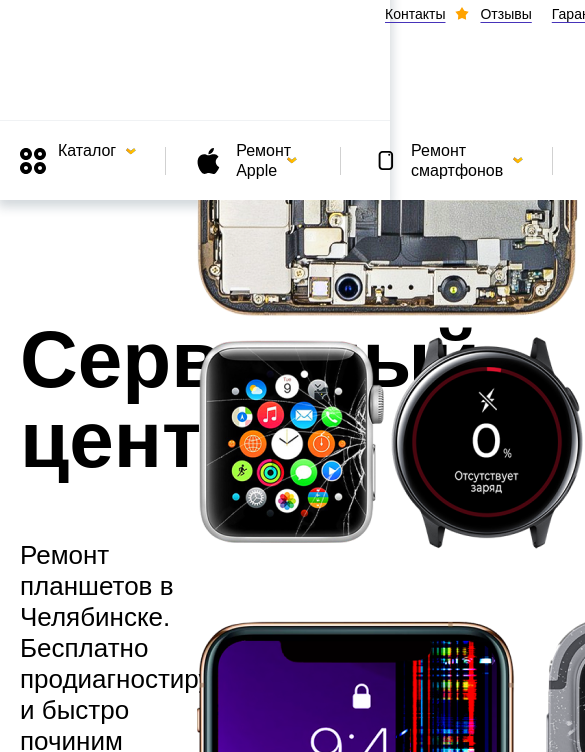
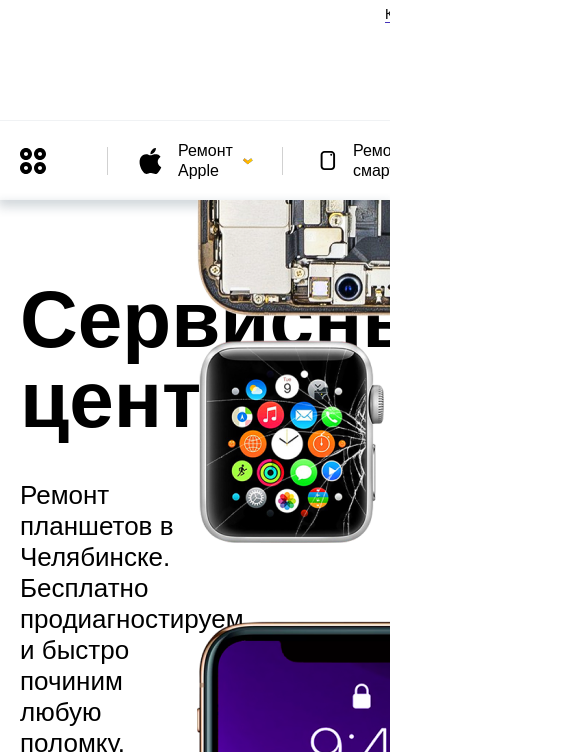
Before and after one commit to MikhailovaE/test-task-Wispo, a website: page src/index.html in a window 390 px wide. Shown: the part 92-844 px from the top of the page, 585 px wide, since content can reach past the window. Drawn offline with nearby package versions, Linux system fonts and the light colour scheme; files that its build step writes are made by us from their sources.

Commit message:
smal updates for mobile view

```diff
--- a/src/assets/scss/_vars.scss
+++ b/src/assets/scss/_vars.scss
@@ -1,4 +1,6 @@
 
-$laptop-bp: 1200px;
-$tablet-bp: 991px;
+$desctop-bp: 1920px;
+$laptop-bp: 1366px;
+$tablet-bp: 1024px;
 $mobile-bp: 768px;
+$xs-mobile-bp: 375px;
--- a/src/assets/scss/components/banner.scss
+++ b/src/assets/scss/components/banner.scss
@@ -1,3 +1,6 @@
+@import "../vars.scss";
+@import "../mixins.scss";
+
 .banner {
   margin-bottom: 120px;
 }
@@ -17,7 +20,7 @@
   font-size: 80px;
   line-height: 80px;
   margin: 120px 0 60px;
-  font-family: 'Monserat',Sans-serif, Arial;
+  font-family: "Monserat", Sans-serif, Arial;
 }
 
 .banner__subtitle {
@@ -25,8 +28,7 @@
   font-size: 26px;
   line-height: 31px;
   margin-bottom: 60px;
-  font-family: 'Monserat',Sans-serif, Arial;
-
+  font-family: "Monserat", Sans-serif, Arial;
 }
 
 .banner__tab {
@@ -64,7 +66,7 @@
     font-weight: 700;
     font-size: 18px;
     line-height: 120%;
-    font-family: 'Monserat',Sans-serif, Arial;
+    font-family: "Monserat", Sans-serif, Arial;
   }
 }
 
@@ -83,13 +85,14 @@
   font-weight: 500;
   font-size: 20px;
   line-height: 28px;
-  font-family: 'Monserat',Sans-serif, Arial;
+  font-family: "Monserat", Sans-serif, Arial;
   display: flex;
   justify-content: center;
 
   img {
     width: 70px;
     height: 70px;
+    background-size: auto;
   }
 }
 
@@ -115,13 +118,13 @@
   font-weight: 500;
   font-size: 20px;
   line-height: 24px;
-  font-family: 'Monserat',Sans-serif, Arial;
+  font-family: "Monserat", Sans-serif, Arial;
 }
 
 .counter__highlight {
   font-weight: 700;
   font-size: 50px;
-  font-family: 'Monserat',Sans-serif, Arial;
+  font-family: "Monserat", Sans-serif, Arial;
   line-height: 61px;
   background: -webkit-linear-gradient(270deg, #ffcc00 0%, #ffa300 100%),
     linear-gradient(0deg, #ffa300, #ffa300),
@@ -130,3 +133,58 @@
   -webkit-background-clip: text;
   -webkit-text-fill-color: transparent;
 }
+
+// MOBILE VIEW
+
+@include breakpoint($laptop-bp) {
+  .banner {
+    box-shadow: 0px 5px 10px 2px rgba(34, 60, 80, 0.2);
+    margin-bottom: 160px;
+  }
+
+  .banner__title {
+    margin: 80px 0 60px;
+  }
+}
+
+@include breakpoint($tablet-bp) {
+  .banner {
+    box-shadow: 0px 5px 10px 2px rgba(34, 60, 80, 0.2);
+    margin-bottom: 80px;
+  }
+
+  .banner__title {
+    margin: 80px 0 40px;
+  }
+  .banner__subtitle {
+    margin-bottom: 40px;
+  }
+
+  .banner__counter {
+    padding: 5px 10px;
+    left: 0;
+  }
+
+  .banner__items-row {
+    flex-direction: column;
+  }
+  .banner__item {
+    width: 100%;
+    justify-content: start;
+    align-items: center;
+  }
+}
+
+@include breakpoint($xs-mobile-bp) {
+  .banner {
+    box-shadow: 0px 5px 10px 2px rgba(34, 60, 80, 0.2);
+    margin-bottom: 80px;
+  }
+
+  .banner__title {
+    margin: 60px 0 32px;
+  }
+  .banner__subtitle {
+    margin-bottom: 32px;
+  }
+}
--- a/src/assets/scss/components/servises.scss
+++ b/src/assets/scss/components/servises.scss
@@ -13,12 +13,12 @@
 
   .servise__item {
     flex: 0 0 auto;
-    max-width: 745px;
-    height: 478px;
-  }
-  img {
-    width: 745px;
-    height: 478px;
+    width: 50%;
+
+    img {
+      width: 95%;
+      height: 95%;
+    }
   }
 }
 
@@ -27,7 +27,7 @@
   font-size: 50px;
   line-height: 50px;
   margin-bottom: 60px;
-  font-family: 'Monserat',Sans-serif, Arial;
+  font-family: "Monserat", Sans-serif, Arial;
 }
 
 .servise__text {
@@ -35,7 +35,7 @@
   font-size: 18px;
   line-height: 25px;
   margin-bottom: 32px;
-  font-family: 'Monserat',Sans-serif, Arial;
+  font-family: "Monserat", Sans-serif, Arial;
 
   &:last-child {
     margin-bottom: 40px;
@@ -50,7 +50,7 @@
   font-weight: 700;
   font-size: 15px;
   line-height: 18px;
-  font-family: 'Monserat',Sans-serif, Arial;
+  font-family: "Monserat", Sans-serif, Arial;
 
   &:hover {
     background: linear-gradient(270deg, #ffcc00 -20.47%, #ffa300 100%);
--- a/src/assets/scss/general.scss
+++ b/src/assets/scss/general.scss
@@ -1,8 +1,9 @@
 @import "vars.scss";
+@import "mixins.scss";
 
 .main {
   display: flex;
-  font-family: 'Montserrat',Sans-serif,Arial;
+  font-family: "Montserrat", Sans-serif, Arial;
 }
 
 #header {
@@ -18,13 +19,15 @@
   }
 
   .header__item {
+    display: flex;
+    justify-content: center;
     list-style: none;
     padding: 0 50px 0 70px;
     font-weight: 500;
     font-size: 16px;
     line-height: 19.5px;
     position: relative;
-    font-family: 'Monserat',Sans-serif, Arial;
+    font-family: "Monserat", Sans-serif, Arial;
 
     &::after {
       content: "";
@@ -93,4 +96,30 @@
   max-width: 1280px;
   margin: 0 auto;
   padding: 0 20px;
+  overflow: hidden;
 }
+
+// MOBILE VIEW
+
+@include breakpoint($laptop-bp) {
+}
+
+@include breakpoint($tablet-bp) {
+  .header__item-laptop {
+    display: none !important;
+  }
+
+}
+
+@include breakpoint($mobile-bp) {
+  .header__item-catalog a {
+    display: none;
+    padding-left: 0;
+  }
+}
+
+@include breakpoint($xs-mobile-bp) {
+  .header {
+    display: none;
+  }
+}
```
Also changed, not shown: src/assets/scss/style.scss (+0 -8 lines), dist/assets/css/general.css, dist/assets/css/general.min.css, dist/assets/css/style.css, dist/assets/css/style.min.css, dist/assets/images/Rectangle 18.png (deleted), dist/assets/images/persons/image 320 (1).png (deleted), dist/assets/images/persons/image 320 (2).png (deleted), dist/assets/images/persons/image 320 (3).png (deleted), dist/assets/images/persons/image 320.png (deleted), dist/assets/images/svg/Frame 1288.svg (deleted), dist/assets/images/svg/Frame 1302.svg (deleted), src/assets/scss/components/banner.css, src/assets/scss/components/servises.css, 1 more files. Lines whose indentation alone changed are shown as unchanged.
